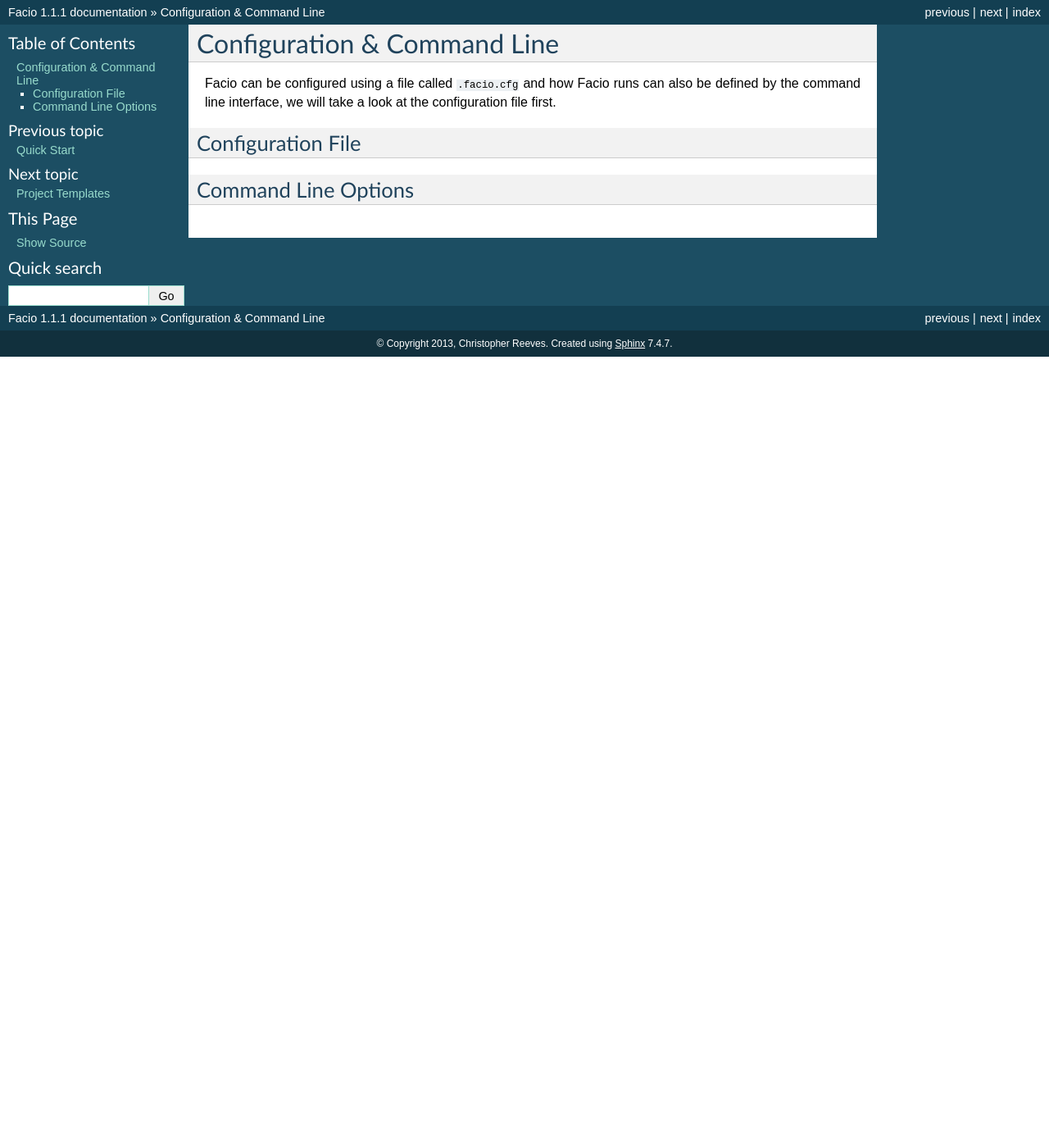
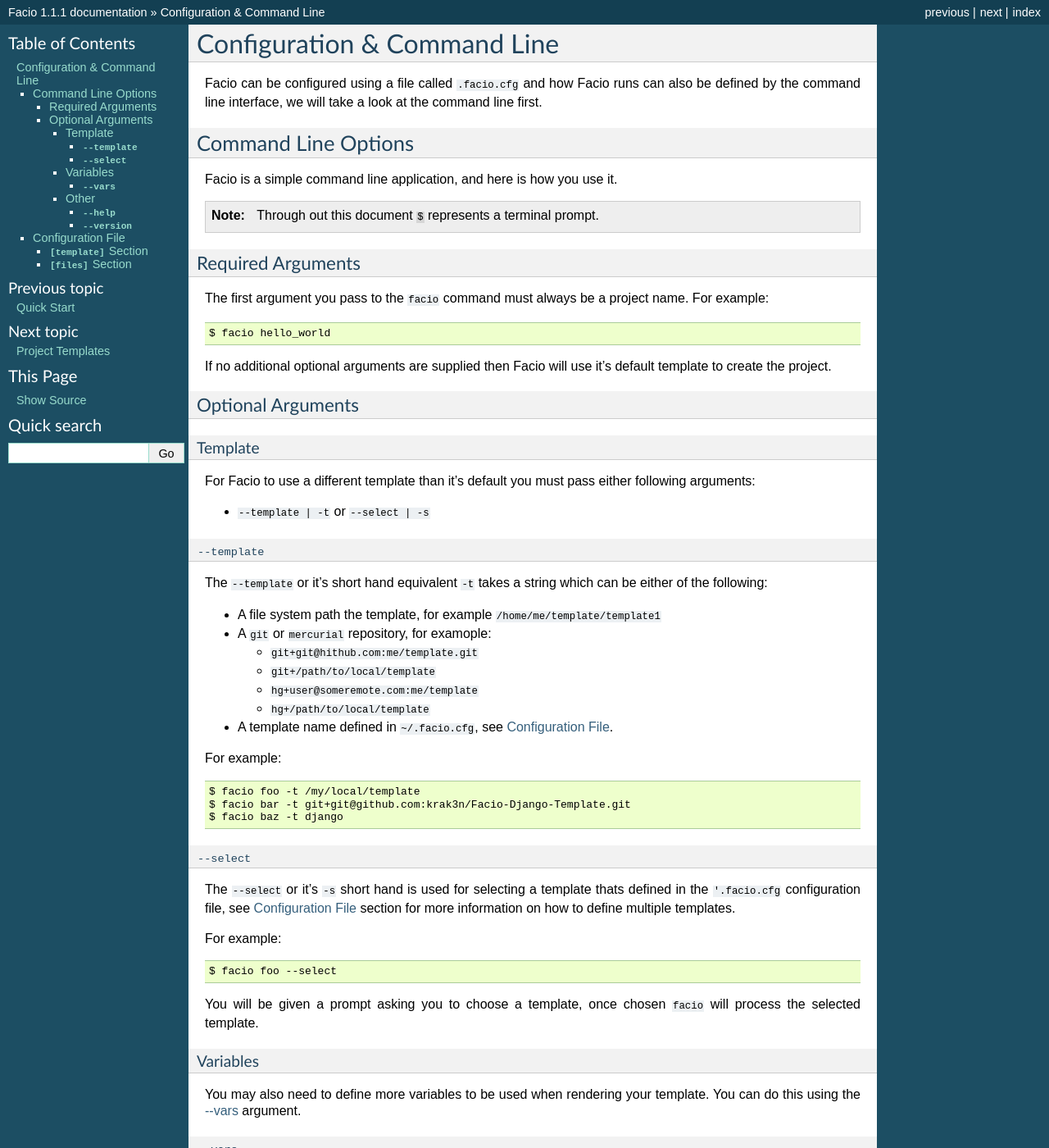
Before and after one commit to krak3n/Facio, a Sphinx documentation site: the page built from docs/configuration.rst, in a window 1280 px wide and 1400 px high. Shown: the whole window at 82% size. Built offline with Sphinx 7.4.7, drawn with Linux system fonts in a browser that asks for light colours; some of the changed text lies outside the part shown.

Commit message:
Configuration / Command line documentation

```diff
--- a/docs/configuration.rst
+++ b/docs/configuration.rst
@@ -3,10 +3,216 @@
 
 Facio can be configured using a file called ``.facio.cfg`` and how Facio runs
 can also be defined by the command line interface, we will take a look at the
-configuration file first.
+command line first.
+
+Command Line Options
+--------------------
+
+Facio is a simple command line application, and here is how you use it.
+
+.. note::
+
+    Through out this document ``$`` represents a terminal prompt.
+
+Required Arguments
+~~~~~~~~~~~~~~~~~~
+
+The first argument you pass to the ``facio`` command must always be a project
+name. For example:
+
+.. code-block:: none
+
+    $ facio hello_world
+
+If no additional optional arguments are supplied then Facio will use it's
+default template to create the project.
+
+Optional Arguments
+~~~~~~~~~~~~~~~~~~
+
+Template
+********
+
+For Facio to use a different template than it's default you must pass either
+following arguments:
+
+* ``--template | -t`` or ``--select | -s``
+
+``--template``
+^^^^^^^^^^^^^^
+
+The ``--template`` or it's short hand equivalent ``-t`` takes a string which
+can be either of the following:
+
+* A file system path the template, for example ``/home/me/template/template1``
+* A ``git`` or ``mercurial`` repository, for examople:
+
+  * ``git+git@hithub.com:me/template.git``
+  * ``git+/path/to/local/template``
+  * ``hg+user@someremote.com:me/template``
+  * ``hg+/path/to/local/template``
+
+* A template name defined in ``~/.facio.cfg``, see
+  :ref:`configuration-file-label`.
+
+For example:
+
+.. code-block:: none
+
+    $ facio foo -t /my/local/template
+    $ facio bar -t git+git@github.com:krak3n/Facio-Django-Template.git
+    $ facio baz -t django
+
+``--select``
+^^^^^^^^^^^^
+
+The ``--select`` or it's ``-s`` short hand is used for selecting a template
+thats defined in the ``'.facio.cfg`` configuration file, see
+:ref:`configuration-file-label` section for more information on how to define
+multiple templates.
+
+For example:
+
+.. code-block:: none
+
+    $ facio foo --select
+
+You will be given a prompt asking you to choose a template, once chosen
+``facio`` will process the selected template.
+
+Variables
+*********
+
+You may also need to define more variables to be used when rendering your
+template. You can do this using the :ref:`vars-label` argument.
+
+.. _vars-label:
+
+``--vars``
+^^^^^^^^^^
+
+You can add extra variables to the context using  ``--vars`` optional argument.
+This argument takes a string which should contain a comma delimited list of key
+value pairs separated by an ``=`` operator.
+
+For example:
+
+.. code-block:: none
+
+    $ facio foo -t bar --vars x=1,y=2,z=3
+
+This above example would define 3 new context variables when rendering the
+template with the fllowing values:
+
+* x = 1
+* y = 2
+* z = 3
+
+And could be used in templates as follows:
+
+.. code-block:: html
+
+    <html>
+        </head>
+            <title>{{ PROJECT_NAME }}</title>
+        </head>
+        <body>
+            <h1>{{ PROJECT_NAME }}</h1>
+            <ul>
+                <li>X = {{ x ]}</li>
+                <li>Y = {{ y ]}</li>
+                <li>Z = {{ z ]}</li>
+            </ul>
+        </body>
+    </html>
+
+Other
+*****
+
+``--help``
+^^^^^^^^^^
+
+The ``--help`` or ``-h`` will trigger the ``facio`` help message describing
+briefly all the options available to you.
+
+``--version``
+^^^^^^^^^^^^^
+
+The ``--version`` argument will allow to see the current version of Facio you
+are using.
+
+.. _configuration-file-label:
 
 Configuration File
 ------------------
 
-Command Line Options
---------------------
+You can also define a configuration file called ``.facio.cfg``. This
+configuration file should live in your home directory with your other
+``.`` (dot) files. This configuration file should be in an ``ini`` style
+format.
+
+For example:
+
+.. code-block:: ini
+
+    [section1]
+    option = value
+
+    [section2]
+    option = value
+
+``[template]`` Section
+~~~~~~~~~~~~~~~~~~~~~~
+
+The ``[template]`` section allows you to define in the ``.facio.cfg`` file
+multiple templates you use on a regular basis so you can access them quickly
+from ``facio``.
+
+For example:
+
+.. code-block:: ini
+
+    [template]
+    django = git+git@github.com:me/django-template.git
+    rails = git+git@github.com:me/rails-template.git
+
+``[files]`` Section
+~~~~~~~~~~~~~~~~~~~
+
+The ``[files]`` section allows you to customise what files from your get
+template get copied and which files do not get rendered by ``jinja2``.
+
+The ``files`` section takes 2 options:
+
+* ``copy_ignore``: A comma separated list of glob patterns of files **not** to
+  copy, for example you might not want to copy ``pyc`` files or ``.git`` etc
+  files that maybe on the file system or in the repository. The default values
+  for this are:
+
+  * ``.git``
+  * ``.hg``
+  * ``.svn``
+  * ``.DS_Store``
+  * ``Thumbs.db``
+
+* ``render_ignore``: A comma separated list of glob patterns of files **not**
+  to render in the template engine, for example images such as ``jpeg``,
+  ``gif`` and ``png`` files.
+
+  * ``*.png``
+  * ``*.gif``
+  * ``*.jpeg``
+  * ``*.jpg``
+
+For example:
+
+.. code-block:: ini
+
+    [files]
+    copy_ignore = .env,*.pyc
+    render_ignore = .coverage,*.ico
+
+In addition to the defaults ``facio`` would not copy over any file named
+``.env`` or any file name ending in ``.pyc``. It would also not render in the
+template engine in addition to the defau;lts any file names ``.coverage`` or
+any file name ending in ``.ico``.
```
